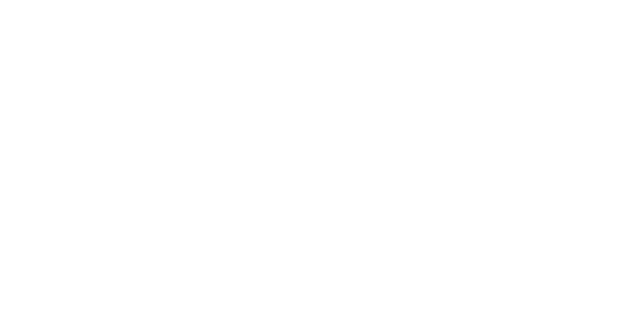
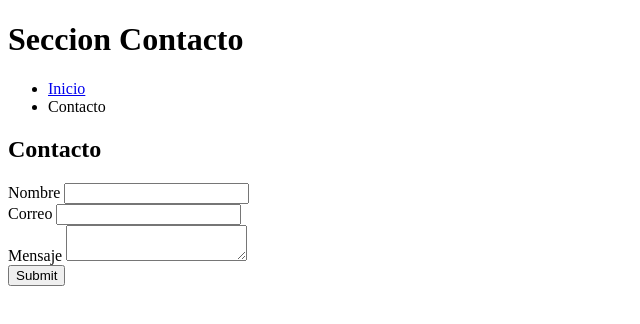
Before and after one commit to Juancru2801/proyecto-61910, a plain HTML site: page pages/contactos.html in a window 1280 px wide. Shown: the whole page, without its empty margins (0-640 px from the left). Drawn offline with Linux system fonts and the light colour scheme.

Commit message:
Construccion de la seccion contacto

```diff
--- a/pages/contactos.html
+++ b/pages/contactos.html
@@ -1,11 +1,48 @@
 <!DOCTYPE html>
 <html lang="en">
+
 <head>
     <meta charset="UTF-8">
     <meta name="viewport" content="width=device-width, initial-scale=1.0">
     <title>Document</title>
 </head>
+
 <body>
+    <header>
+        <h1>Seccion Contacto</h1>
+        <nav>
+            <ul>
+                <li><a href="../index.html">Inicio</a></li>
+                <li>Contacto</li>
+            </ul>
+        </nav>
+    </header>
+    <main>
+        <section>
+            <h2>Contacto</h2>
+            <form action="">
 
+                <div>
+                    <label for="">Nombre</label>
+                    <input type="text" id="Nombre">
+                </div>
+
+                <div>
+                    <label for="">Correo</label>
+                    <input type="email" id="Correo">
+                </div>
+
+                <div>
+                    <label for="">Mensaje</label>
+                    <textarea name="" id="Mensaje"></textarea>
+                </div>
+                <div>
+                    <input type="submit" </div>
+            </form>
+
+
+        </section>
+    </main>
 </body>
+
 </html>
```
Also changed, not shown: index.html (+3 -4 lines).
